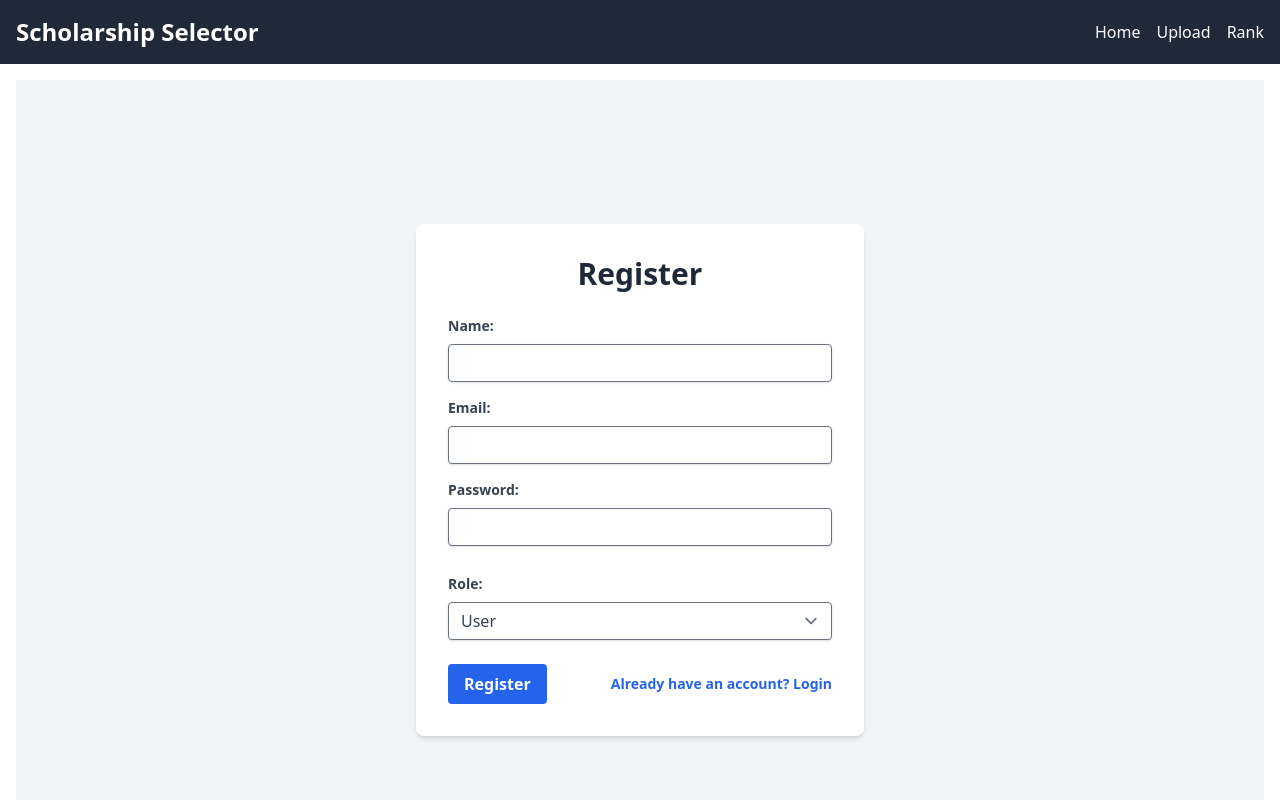
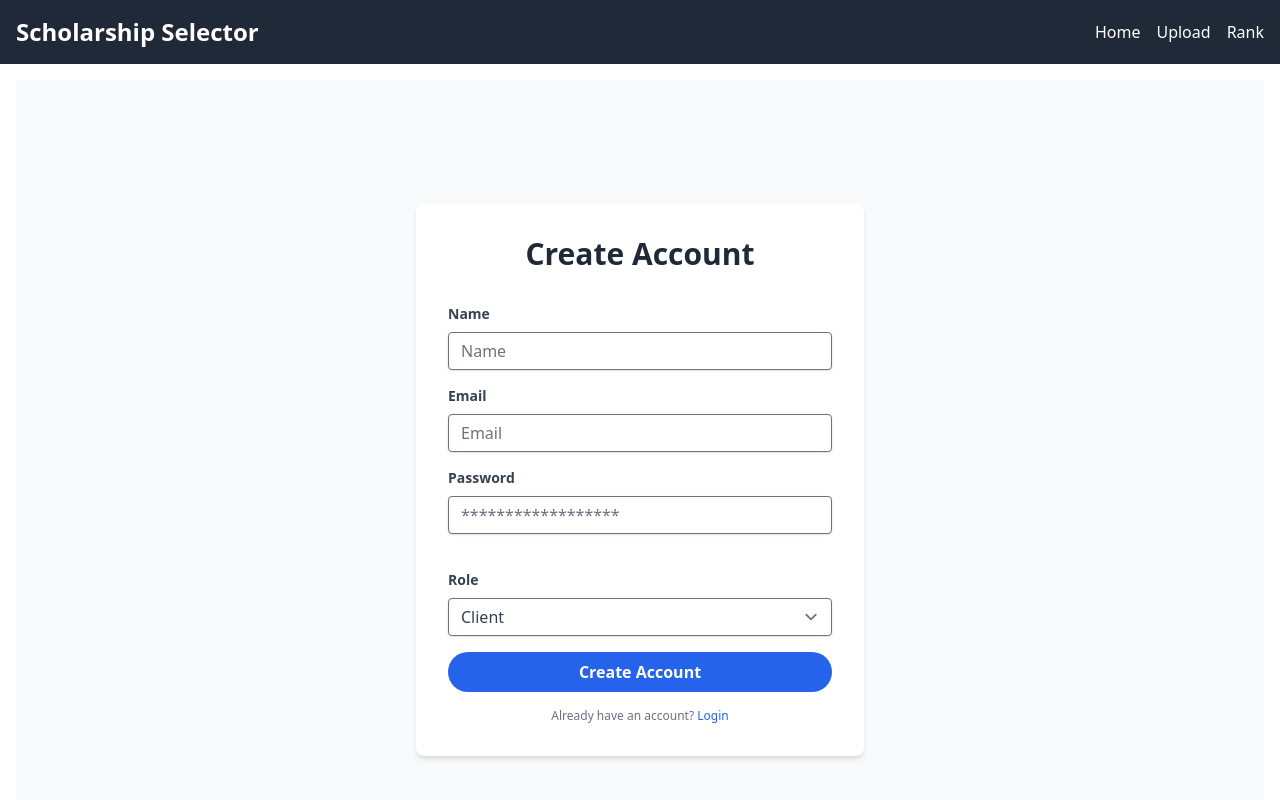
Before and after one commit to mokwathedeveloper/scholarship-selector, a Next.js app in the folder frontend/: page /register in a window 1280 px wide. Shown: the top 800 px of the page. Built offline with nearby package versions, Linux system fonts and the light colour scheme; no server answers.

Commit message:
feat(frontend): add auth pages

```diff
--- a/frontend/src/pages/admin/dashboard.tsx
+++ b/frontend/src/pages/admin/dashboard.tsx
@@ -1,116 +1,12 @@
-import React, { useState, useEffect } from 'react';
-import withAuth from '../../components/withAuth';
-import { getAllUsers, deleteUserByAdmin } from '../../services/api'; // Removed updateUserByAdmin as it's used in modal
-import { User } from '../../types/user';
-import EditUserModal from '../../components/EditUserModal'; // Import the new modal component
 
-const AdminDashboard: React.FC = () => {
-  const [users, setUsers] = useState<User[]>([]);
-  const [error, setError] = useState<string | null>(null);
-  const [loading, setLoading] = useState(true);
-  const [editingUser, setEditingUser] = useState<User | null>(null); // State for user being edited
-  const [showEditModal, setShowEditModal] = useState(false); // State to control modal visibility
+import React from 'react';
 
-  const fetchUsers = async () => {
-    try {
-      setLoading(true);
-      const userList = await getAllUsers();
-      setUsers(userList);
-    } catch (err: any) {
-      setError(err.message || 'Failed to fetch users.');
-    } finally {
-      setLoading(false);
-    }
-  };
-
-  useEffect(() => {
-    fetchUsers();
-  }, []);
-
-  const handleDelete = async (id: string) => {
-    if (window.confirm('Are you sure you want to delete this user?')) {
-      try {
-        await deleteUserByAdmin(id);
-        setUsers(users.filter((user) => user._id !== id)); // Remove deleted user from state
-      } catch (err: any) {
-        setError(err.message || 'Failed to delete user.');
-      }
-    }
-  };
-
-  const handleEdit = (user: User) => {
-    setEditingUser(user);
-    setShowEditModal(true);
-  };
-
-  const handleCloseModal = () => {
-    setEditingUser(null);
-    setShowEditModal(false);
-  };
-
-  const handleSaveEdit = (updatedUser: User) => {
-    // Update the user in the list
-    setUsers(users.map((user) => (user._id === updatedUser._id ? updatedUser : user)));
-    handleCloseModal();
-  };
-
+const AdminDashboard = () => {
   return (
-    <div className="min-h-screen bg-gray-100 p-8">
-      <div className="max-w-6xl mx-auto">
-        <h1 className="text-3xl font-bold text-gray-800 mb-6">Admin Dashboard - All Users</h1>
-        {loading && <p className="text-center">Loading users...</p>}
-        {error && <p className="text-center text-red-600">Error: {error}</p>}
-        {users.length > 0 && (
-          <div className="bg-white p-8 rounded-lg shadow-md">
-            <table className="w-full table-auto">
-              <thead>
-                <tr className="bg-gray-200 text-left">
-                  <th className="p-3 font-bold">Name</th>
-                  <th className="p-3 font-bold">Email</th>
-                  <th className="p-3 font-bold">Role</th>
-                  <th className="p-3 font-bold">Actions</th>
-                </tr>
-              </thead>
-              <tbody>
-                {users.map((user) => (
-                  <tr key={user._id} className="border-b hover:bg-gray-50">
-                    <td className="p-3">{user.name}</td>
-                    <td className="p-3">{user.email}</td>
-                    <td className="p-3">{user.role}</td>
-                    <td className="p-3">
-                      <button
-                        onClick={() => handleEdit(user)}
-                        className="bg-yellow-500 hover:bg-yellow-600 text-white px-3 py-1 rounded mr-2"
-                      >
-                        Edit
-                      </button>
-                      <button
-                        onClick={() => handleDelete(user._id)}
-                        className="bg-red-500 hover:bg-red-600 text-white px-3 py-1 rounded"
-                      >
-                        Delete
-                      </button>
-                    </td>
-                  </tr>
-                ))}
-              </tbody>
-            </table>
-          </div>
-        )}
-        {!loading && users.length === 0 && (
-          <p className="text-center text-gray-500">No users found.</p>
-        )}
-      </div>
-
-      {showEditModal && editingUser && (
-        <EditUserModal
-          user={editingUser}
-          onClose={handleCloseModal}
-          onSave={handleSaveEdit}
-        />
-      )}
+    <div className="min-h-screen bg-gray-50 flex flex-col justify-center items-center">
+      <h1 className="text-3xl font-bold text-center text-gray-800 mb-8">Welcome to the Admin Dashboard</h1>
     </div>
   );
 };
 
-export default withAuth(AdminDashboard, { roles: ['admin'] });
+export default AdminDashboard;
--- a/frontend/src/pages/login.tsx
+++ b/frontend/src/pages/login.tsx
@@ -1,70 +1,94 @@
+
 import React, { useState } from 'react';
-import Head from 'next/head';
 import Link from 'next/link';
-import { loginUser } from '../services/api'; // Will create this function
 import { useRouter } from 'next/router';
 
-const Login: React.FC = () => {
+const Login = () => {
   const [email, setEmail] = useState('');
   const [password, setPassword] = useState('');
-  const [error, setError] = useState<string | null>(null);
+  const [role, setRole] = useState<'client' | 'admin'>('client');
   const [loading, setLoading] = useState(false);
+  const [error, setError] = useState('');
   const router = useRouter();
 
-  const handleSubmit = async (e: React.FormEvent) => {
+  const handleLogin = async (e: React.FormEvent) => {
     e.preventDefault();
     setLoading(true);
-    setError(null);
+    setError('');
 
     try {
-      const data = await loginUser(email, password);
+      const res = await fetch(`/api/auth/login`, {
+        method: 'POST',
+        headers: { 'Content-Type': 'application/json' },
+        body: JSON.stringify({ email, password }),
+      });
+
+      if (!res.ok) {
+        const errorData = await res.json();
+        throw new Error(errorData.message || 'Login failed');
+      }
+
+      const data = await res.json();
       if (data.token) {
         localStorage.setItem('token', data.token);
       }
 
       // Redirect based on role
-      if (data.user?.role === 'admin') {
+      if (data.user.role === 'admin') {
         router.push('/admin/dashboard');
       } else {
         router.push('/user/dashboard');
       }
     } catch (err: any) {
-      setError(err.message || 'Login failed. Please check your credentials.');
+      setError(err.message);
     } finally {
       setLoading(false);
     }
   };
 
   return (
-    <div className="min-h-screen flex items-center justify-center bg-gray-100">
-      <Head>
-        <title>Login - Scholarship Selector</title>
-      </Head>
-      <div className="bg-white p-8 rounded-lg shadow-md w-full max-w-md">
-        <h1 className="text-3xl font-bold text-center text-gray-800 mb-6">Login</h1>
-        {error && <p className="text-red-600 text-center mb-4">{error}</p>}
-        <form onSubmit={handleSubmit}>
+    <div className="min-h-screen bg-gray-50 flex flex-col justify-center items-center">
+      <div className="max-w-md w-full bg-white p-8 rounded-lg shadow-md">
+        <h1 className="text-3xl font-bold text-center text-gray-800 mb-8">Login</h1>
+        {error && <p className="text-red-500 text-center mb-4">{error}</p>}
+        <form onSubmit={handleLogin}>
           <div className="mb-4">
-            <label htmlFor="email" className="block text-gray-700 text-sm font-bold mb-2">
-              Email:
+            <label className="block text-gray-700 text-sm font-bold mb-2" htmlFor="role">
+              Role
+            </label>
+            <select
+              id="role"
+              value={role}
+              onChange={(e) => setRole(e.target.value as 'client' | 'admin')}
+              className="shadow appearance-none border rounded w-full py-2 px-3 text-gray-700 leading-tight focus:outline-none focus:shadow-outline"
+            >
+              <option value="client">Client</option>
+              <option value="admin">Admin</option>
+            </select>
+          </div>
+          <div className="mb-4">
+            <label className="block text-gray-700 text-sm font-bold mb-2" htmlFor="email">
+              Email
             </label>
             <input
+              className="shadow appearance-none border rounded w-full py-2 px-3 text-gray-700 leading-tight focus:outline-none focus:shadow-outline"
+              id="email"
               type="email"
-              id="email"
-              className="shadow appearance-none border rounded w-full py-2 px-3 text-gray-700 leading-tight focus:outline-none focus:shadow-outline"
+              placeholder="Email"
               value={email}
               onChange={(e) => setEmail(e.target.value)}
               required
             />
           </div>
           <div className="mb-6">
-            <label htmlFor="password" className="block text-gray-700 text-sm font-bold mb-2">
-              Password:
+            <label className="block text-gray-700 text-sm font-bold mb-2" htmlFor="password">
+              Password
             </label>
             <input
+              className="shadow appearance-none border rounded w-full py-2 px-3 text-gray-700 mb-3 leading-tight focus:outline-none focus:shadow-outline"
+              id="password"
               type="password"
-              id="password"
-              className="shadow appearance-none border rounded w-full py-2 px-3 text-gray-700 mb-3 leading-tight focus:outline-none focus:shadow-outline"
+              placeholder="******************"
               value={password}
               onChange={(e) => setPassword(e.target.value)}
               required
@@ -72,17 +96,20 @@ const Login: React.FC = () => {
           </div>
           <div className="flex items-center justify-between">
             <button
+              className="bg-blue-600 hover:bg-blue-700 text-white font-bold py-2 px-4 rounded-full focus:outline-none focus:shadow-outline w-full"
               type="submit"
-              className="bg-blue-600 hover:bg-blue-700 text-white font-bold py-2 px-4 rounded focus:outline-none focus:shadow-outline"
               disabled={loading}
             >
               {loading ? 'Logging in...' : 'Login'}
             </button>
-            <Link href="/register" className="inline-block align-baseline font-bold text-sm text-blue-600 hover:text-blue-800">
-              Don't have an account? Register
-            </Link>
           </div>
         </form>
+        <p className="text-center text-gray-500 text-xs mt-4">
+          Don't have an account?{' '}
+          <Link href="/register">
+            <a className="text-blue-600 hover:text-blue-800">Sign up</a>
+          </Link>
+        </p>
       </div>
     </div>
   );
--- a/frontend/src/pages/register.tsx
+++ b/frontend/src/pages/register.tsx
@@ -1,110 +1,120 @@
+
 import React, { useState } from 'react';
-import Head from 'next/head';
 import Link from 'next/link';
-import { registerUser } from '../services/api'; // Will create this function
 import { useRouter } from 'next/router';
 
-const Register: React.FC = () => {
+const Register = () => {
   const [name, setName] = useState('');
   const [email, setEmail] = useState('');
   const [password, setPassword] = useState('');
-  const [role, setRole] = useState('user'); // Default role
-  const [error, setError] = useState<string | null>(null);
+  const [role, setRole] = useState<'client' | 'admin'>('client');
   const [loading, setLoading] = useState(false);
+  const [error, setError] = useState('');
   const router = useRouter();
 
-  const handleSubmit = async (e: React.FormEvent) => {
+  const handleRegister = async (e: React.FormEvent) => {
     e.preventDefault();
     setLoading(true);
-    setError(null);
+    setError('');
 
     try {
-      const data = await registerUser(name, email, password, role);
-      // Handle successful registration (e.g., show success message, redirect to login)
-      console.log('Registration successful:', data);
-      router.push('/login?registered=true'); // Redirect to login with a success flag
+      const res = await fetch(`/api/auth/register`, {
+        method: 'POST',
+        headers: { 'Content-Type': 'application/json' },
+        body: JSON.stringify({ name, email, password, role }),
+      });
+
+      if (!res.ok) {
+        const errorData = await res.json();
+        throw new Error(errorData.message || 'Registration failed');
+      }
+
+      router.push('/login');
     } catch (err: any) {
-      setError(err.message || 'Registration failed. Please try again.');
+      setError(err.message);
     } finally {
       setLoading(false);
     }
   };
 
   return (
-    <div className="min-h-screen flex items-center justify-center bg-gray-100">
-      <Head>
-        <title>Register - Scholarship Selector</title>
-      </Head>
-      <div className="bg-white p-8 rounded-lg shadow-md w-full max-w-md">
-        <h1 className="text-3xl font-bold text-center text-gray-800 mb-6">Register</h1>
-        {error && <p className="text-red-600 text-center mb-4">{error}</p>}
-        <form onSubmit={handleSubmit}>
+    <div className="min-h-screen bg-gray-50 flex flex-col justify-center items-center">
+      <div className="max-w-md w-full bg-white p-8 rounded-lg shadow-md">
+        <h1 className="text-3xl font-bold text-center text-gray-800 mb-8">Create Account</h1>
+        {error && <p className="text-red-500 text-center mb-4">{error}</p>}
+        <form onSubmit={handleRegister}>
           <div className="mb-4">
-            <label htmlFor="name" className="block text-gray-700 text-sm font-bold mb-2">
-              Name:
+            <label className="block text-gray-700 text-sm font-bold mb-2" htmlFor="name">
+              Name
             </label>
             <input
+              className="shadow appearance-none border rounded w-full py-2 px-3 text-gray-700 leading-tight focus:outline-none focus:shadow-outline"
+              id="name"
               type="text"
-              id="name"
-              className="shadow appearance-none border rounded w-full py-2 px-3 text-gray-700 leading-tight focus:outline-none focus:shadow-outline"
+              placeholder="Name"
               value={name}
               onChange={(e) => setName(e.target.value)}
               required
             />
           </div>
           <div className="mb-4">
-            <label htmlFor="email" className="block text-gray-700 text-sm font-bold mb-2">
-              Email:
+            <label className="block text-gray-700 text-sm font-bold mb-2" htmlFor="email">
+              Email
             </label>
             <input
+              className="shadow appearance-none border rounded w-full py-2 px-3 text-gray-700 leading-tight focus:outline-none focus:shadow-outline"
+              id="email"
               type="email"
-              id="email"
-              className="shadow appearance-none border rounded w-full py-2 px-3 text-gray-700 leading-tight focus:outline-none focus:shadow-outline"
+              placeholder="Email"
               value={email}
               onChange={(e) => setEmail(e.target.value)}
               required
             />
           </div>
-          <div className="mb-4">
-            <label htmlFor="password" className="block text-gray-700 text-sm font-bold mb-2">
-              Password:
+          <div className="mb-6">
+            <label className="block text-gray-700 text-sm font-bold mb-2" htmlFor="password">
+              Password
             </label>
             <input
+              className="shadow appearance-none border rounded w-full py-2 px-3 text-gray-700 mb-3 leading-tight focus:outline-none focus:shadow-outline"
+              id="password"
               type="password"
-              id="password"
-              className="shadow appearance-none border rounded w-full py-2 px-3 text-gray-700 mb-3 leading-tight focus:outline-none focus:shadow-outline"
+              placeholder="******************"
               value={password}
               onChange={(e) => setPassword(e.target.value)}
               required
             />
           </div>
-          <div className="mb-6">
-            <label htmlFor="role" className="block text-gray-700 text-sm font-bold mb-2">
-              Role:
+          <div className="mb-4">
+            <label className="block text-gray-700 text-sm font-bold mb-2" htmlFor="role">
+              Role
             </label>
             <select
               id="role"
+              value={role}
+              onChange={(e) => setRole(e.target.value as 'client' | 'admin')}
               className="shadow appearance-none border rounded w-full py-2 px-3 text-gray-700 leading-tight focus:outline-none focus:shadow-outline"
-              value={role}
-              onChange={(e) => setRole(e.target.value)}
             >
-              <option value="user">User</option>
+              <option value="client">Client</option>
               <option value="admin">Admin</option>
             </select>
           </div>
           <div className="flex items-center justify-between">
             <button
+              className="bg-blue-600 hover:bg-blue-700 text-white font-bold py-2 px-4 rounded-full focus:outline-none focus:shadow-outline w-full"
               type="submit"
-              className="bg-blue-600 hover:bg-blue-700 text-white font-bold py-2 px-4 rounded focus:outline-none focus:shadow-outline"
               disabled={loading}
             >
-              {loading ? 'Registering...' : 'Register'}
+              {loading ? 'Creating Account...' : 'Create Account'}
             </button>
-            <Link href="/login" className="inline-block align-baseline font-bold text-sm text-blue-600 hover:text-blue-800">
-              Already have an account? Login
-            </Link>
           </div>
         </form>
+        <p className="text-center text-gray-500 text-xs mt-4">
+          Already have an account?{' '}
+          <Link href="/login">
+            <a className="text-blue-600 hover:text-blue-800">Login</a>
+          </Link>
+        </p>
       </div>
     </div>
   );
--- a/frontend/src/pages/user/dashboard.tsx
+++ b/frontend/src/pages/user/dashboard.tsx
@@ -1,54 +1,12 @@
-import React, { useState, useEffect } from 'react';
-import { useRouter } from 'next/router'; // Import useRouter
-import withAuth from '../../components/withAuth';
-import { getUserProfile } from '../../services/api';
-import { User } from '../../types/user';
 
-const UserDashboard: React.FC = () => {
-  const [user, setUser] = useState<User | null>(null);
-  const [error, setError] = useState<string | null>(null);
-  const [loading, setLoading] = useState(true);
-  const router = useRouter(); // Initialize useRouter
+import React from 'react';
 
-  useEffect(() => {
-    const fetchProfile = async () => {
-      try {
-        const profile = await getUserProfile();
-        setUser(profile);
-      } catch (err: any) {
-        setError(err.message || 'Failed to fetch profile.');
-      } finally {
-        setLoading(false);
-      }
-    };
-
-    fetchProfile();
-  }, []);
-
+const UserDashboard = () => {
   return (
-    <div className="min-h-screen bg-gray-100 p-8">
-      <div className="max-w-4xl mx-auto">
-        <h1 className="text-3xl font-bold text-gray-800 mb-6">User Dashboard</h1>
-        {loading && <p className="text-center">Loading profile...</p>}
-        {error && <p className="text-center text-red-600">Error: {error}</p>}
-        {user && (
-          <div className="bg-white p-8 rounded-lg shadow-md">
-            <h2 className="text-2xl font-bold text-gray-700 mb-4">Welcome, {user.name}!</h2>
-            <div className="space-y-2">
-              <p><span className="font-bold">Email:</span> {user.email}</p>
-              <p><span className="font-bold">Role:</span> {user.role}</p>
-            </div>
-            <button
-              onClick={() => router.push('/user/edit-profile')}
-              className="mt-4 bg-blue-600 hover:bg-blue-700 text-white font-bold py-2 px-4 rounded focus:outline-none focus:shadow-outline"
-            >
-              Edit Profile
-            </button>
-          </div>
-        )}
-      </div>
+    <div className="min-h-screen bg-gray-50 flex flex-col justify-center items-center">
+      <h1 className="text-3xl font-bold text-center text-gray-800 mb-8">Welcome to your Dashboard</h1>
     </div>
   );
 };
 
-export default withAuth(UserDashboard, { roles: ['user', 'admin'] });
+export default UserDashboard;
```
